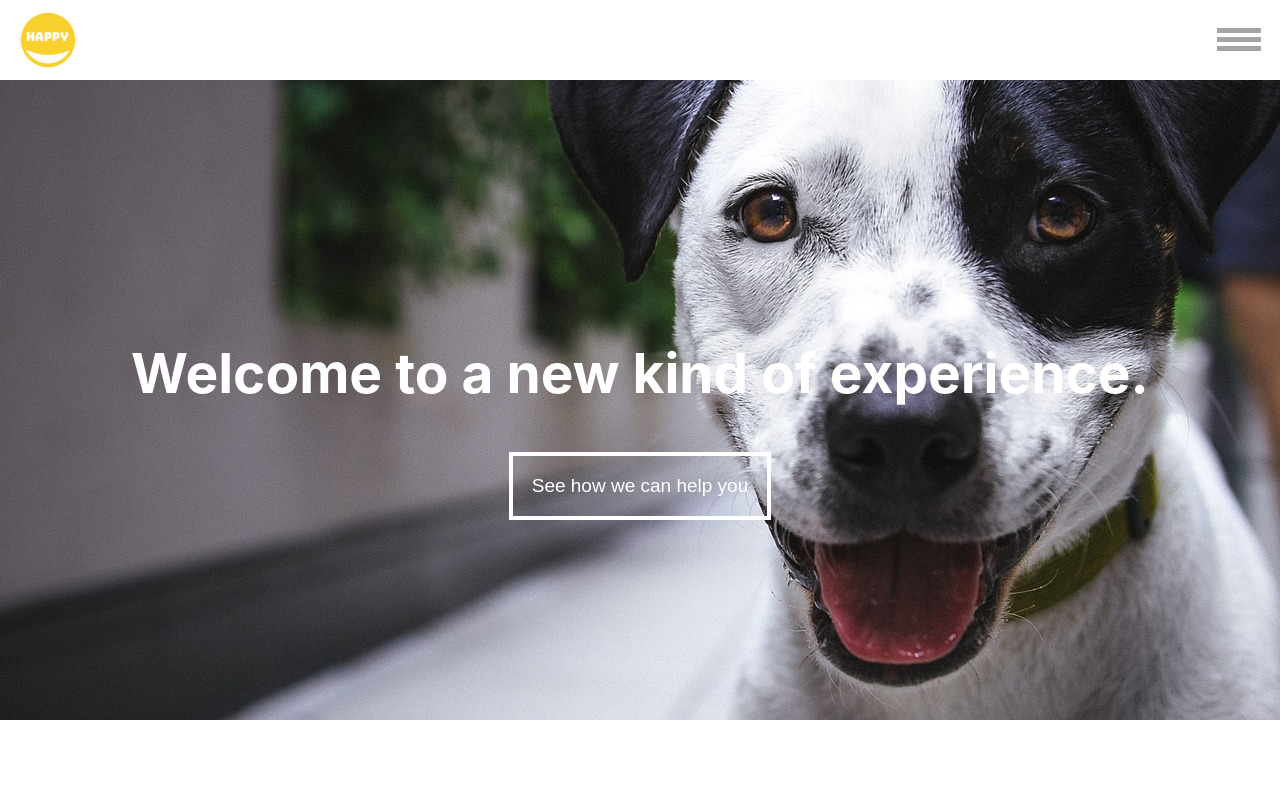
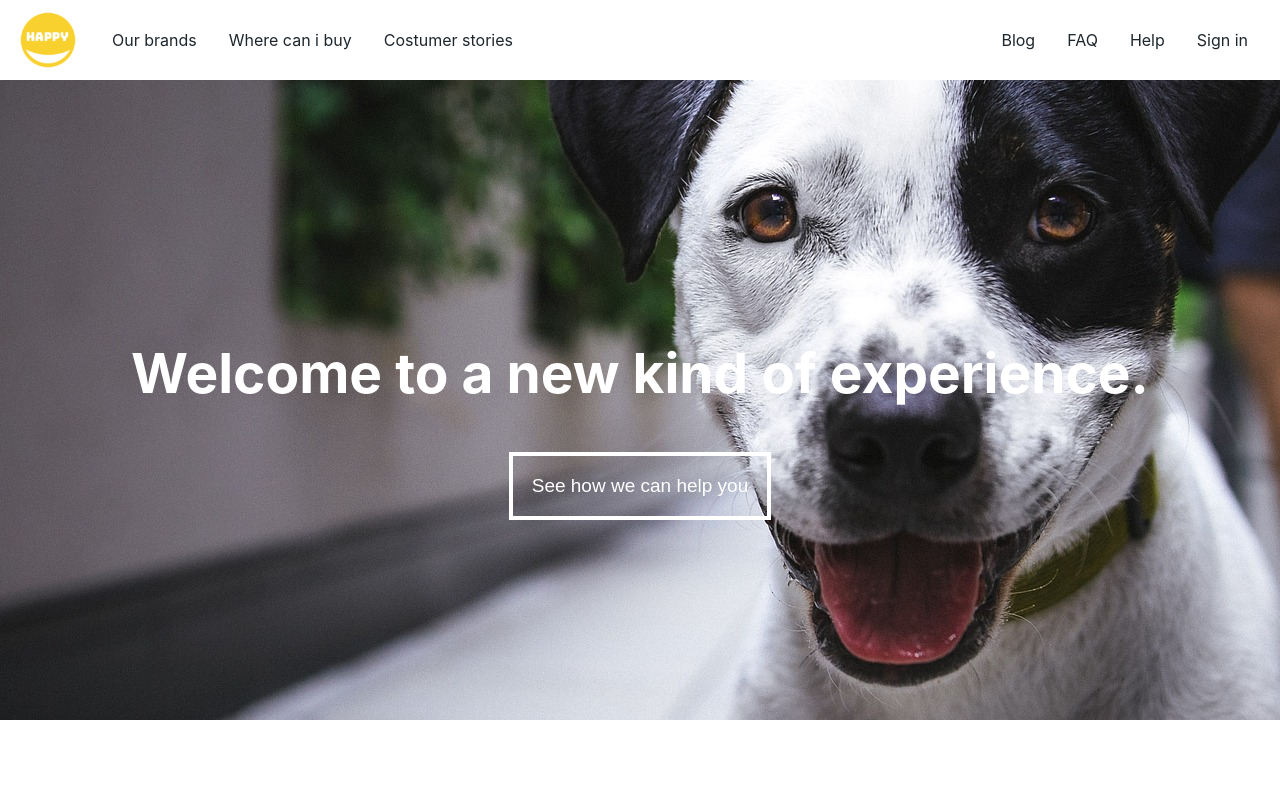
Before and after one commit to andreasaker/generic-startpage, a React (Create React App) app: page / in a window 1280 px wide. Shown: the top 800 px of the page. Built offline with nearby package versions, Linux system fonts and the light colour scheme.

Commit message:
meny now works and displays as intended

```diff
--- /dev/null
+++ b/src/components/hamburgerButton.js
@@ -0,0 +1,99 @@
+import styled from "styled-components";
+import media from "./media";
+
+/*
+<Hamburger onClick={(e) => handleOpenClose(e)}>
+  <span></span>
+  <span></span>
+  <span></span>
+</Hamburger>
+*/
+
+export const Hamburger = styled.button`
+  height: 4.2em;
+  width: 4.2em;
+  z-index: 4;
+  display: block;
+  background-color: #fff0;
+  border: 0;
+  position: fixed;
+  top: 0;
+  right: 0;
+  margin: 1em;
+  cursor: pointer;
+  span {
+    display: block;
+    height: 5px;
+    width: 100%;
+    margin: 0px 0 4px 0;
+    background-color: #a4a4a4;
+    position: relative;
+  }
+  span:nth-child(1) {
+    animation-name: rotateTop;
+    animation-duration: 0.4s;
+    animation-fill-mode: forwards;
+    animation-direction: reverse;
+  }
+  span:nth-child(2) {
+    animation-name: rotateMiddle;
+    animation-duration: 0.4s;
+    animation-fill-mode: forwards;
+    animation-direction: reverse;
+  }
+  span:nth-child(3) {
+    animation-name: fade;
+    animation-duration: 0.4s;
+    animation-fill-mode: forwards;
+    animation-direction: reverse;
+  }
+  ${media.desktop`display:none;`}
+`;
+
+export const Cross = styled(Hamburger)`
+  span:nth-child(1) {
+    animation-name: rotateTop;
+    animation-duration: 0.4s;
+    animation-fill-mode: forwards;
+    animation-direction: normal;
+  }
+  span:nth-child(2) {
+    animation-name: rotateMiddle;
+    animation-duration: 0.4s;
+    animation-fill-mode: forwards;
+    animation-direction: normal;
+  }
+  span:nth-child(3) {
+    animation-name: fade;
+    animation-duration: 0.4s;
+    animation-fill-mode: forwards;
+    animation-direction: normal;
+  }
+
+  @keyframes rotateTop {
+    0% {
+      transform: translateY(0) rotate(0deg);
+    }
+    100% {
+      transform: translateY(8px) rotate(47deg);
+      width: 115%;
+    }
+  }
+  @keyframes rotateMiddle {
+    0% {
+      transform: rotate(0deg);
+    }
+    100% {
+      transform: rotate(-45deg);
+      width: 115%;
+    }
+  }
+  @keyframes fade {
+    0% {
+      opacity: 1;
+    }
+    100% {
+      opacity: 0;
+    }
+  }
+`;
--- a/src/components/navbar.js
+++ b/src/components/navbar.js
@@ -3,6 +3,7 @@ import styled from "styled-components";
 import Logo from "./logo";
 import media from "./media";
 import Link from "./link";
+import { Hamburger, Cross } from "./hamburgerButton";
 
 const Nav = styled.nav`
   width: 100%;
@@ -12,11 +13,12 @@ const Nav = styled.nav`
   display: flex;
   align-content: center;
   align-items: center;
+  ${media.desktop`
+
+  `}
 `;
 
 const Menu = styled.div`
-  //display: ${(props) => (props.open ? "block" : "none")};
-  //opacity: ${(props) => (props.open ? 1 : 0)};
   width: 100%;
   height: 100%;
   background-color: #ffffff;
@@ -24,22 +26,20 @@ const Menu = styled.div`
   position: fixed;
   top: 0;
   padding: 8em 0 0 0;
-  transition: ease 0.4s opacity;
+  opacity: ${(props) => (props.open ? 1 : 0)};
+  transition: ease-in-out 0.3s opacity;
 
-  animation-name: fademenu;
-  animation-duration: 2s;
-  animation-fill-mode: forwards;
-
-  animation-direction: ${(props) => (props.open ? "normal" : "reverse")};
-  @keyframes fademenu {
-    0% {
-      opacity: 0;
-    }
-    100% {
-      opacity: 1;
-    }
-  }
-  ${media.desktop`background-color: #fff0;`}
+  ${media.desktop`
+  padding: 0;
+  position: relative;
+  height: auto;
+  opacity: 1;
+  background-color: #fff0;
+  display: flex;
+  justify-content: center;
+  align-content: center;
+  flex-direction: row;
+  `}
 `;
 
 const Ul = styled.ul`
@@ -66,96 +66,10 @@ const Li = styled.li`
   text-align: center;
   margin: 0.5em 0 0.5em 0;
   ${media.desktop`
+  width: auto;
+  text-align: left;
   margin: 0 1em 0 1em;
   `}
-`;
-
-const Hamburger = styled.button`
-  height: 4.2em;
-  width: 4.2em;
-  z-index: 4;
-  display: block;
-  background-color: #fff0;
-  border: 0;
-  position: fixed;
-  top: 0;
-  right: 0;
-  margin: 1em;
-  cursor: pointer;
-  span {
-    display: block;
-    height: 5px;
-    width: 100%;
-    margin: 0px 0 4px 0;
-    background-color: #a4a4a4;
-    position: relative;
-  }
-  span:nth-child(1) {
-    animation-name: rotateTop;
-    animation-duration: 0.4s;
-    animation-fill-mode: forwards;
-    animation-direction: reverse;
-  }
-  span:nth-child(2) {
-    animation-name: rotateMiddle;
-    animation-duration: 0.4s;
-    animation-fill-mode: forwards;
-    animation-direction: reverse;
-  }
-  span:nth-child(3) {
-    animation-name: fade;
-    animation-duration: 0.4s;
-    animation-fill-mode: forwards;
-    animation-direction: reverse;
-  }
-`;
-
-const Cross = styled(Hamburger)`
-  span:nth-child(1) {
-    animation-name: rotateTop;
-    animation-duration: 0.4s;
-    animation-fill-mode: forwards;
-    animation-direction: normal;
-  }
-  span:nth-child(2) {
-    animation-name: rotateMiddle;
-    animation-duration: 0.4s;
-    animation-fill-mode: forwards;
-    animation-direction: normal;
-  }
-  span:nth-child(3) {
-    animation-name: fade;
-    animation-duration: 0.4s;
-    animation-fill-mode: forwards;
-    animation-direction: normal;
-  }
-
-  @keyframes rotateTop {
-    0% {
-      transform: translateY(0) rotate(0deg);
-    }
-    100% {
-      transform: translateY(8px) rotate(47deg);
-      width: 115%;
-    }
-  }
-  @keyframes rotateMiddle {
-    0% {
-      transform: rotate(0deg);
-    }
-    100% {
-      transform: rotate(-45deg);
-      width: 115%;
-    }
-  }
-  @keyframes fade {
-    0% {
-      opacity: 1;
-    }
-    100% {
-      opacity: 0;
-    }
-  }
 `;
 
 const Navbar = () => {
@@ -163,6 +77,7 @@ const Navbar = () => {
 
   const handleOpenClose = (e) => {
     e.preventDefault();
+
     setOpen(!open);
   };
 
@@ -195,15 +110,27 @@ const Navbar = () => {
           <Li>
             <Link>Our brands</Link>
           </Li>
-          <Li>Where can i buy</Li>
-          <Li>Costumer stories</Li>
+          <Li>
+            <Link>Where can i buy</Link>
+          </Li>
+          <Li>
+            <Link>Costumer stories</Link>
+          </Li>
         </Ul>
 
         <Ul End>
-          <Li>Blog</Li>
-          <Li>FAQ</Li>
-          <Li>Help</Li>
-          <Li>Sign in</Li>
+          <Li>
+            <Link>Blog</Link>
+          </Li>
+          <Li>
+            <Link>FAQ</Link>
+          </Li>
+          <Li>
+            <Link>Help</Link>
+          </Li>
+          <Li>
+            <Link>Sign in</Link>
+          </Li>
         </Ul>
       </Menu>
     </Nav>
```
